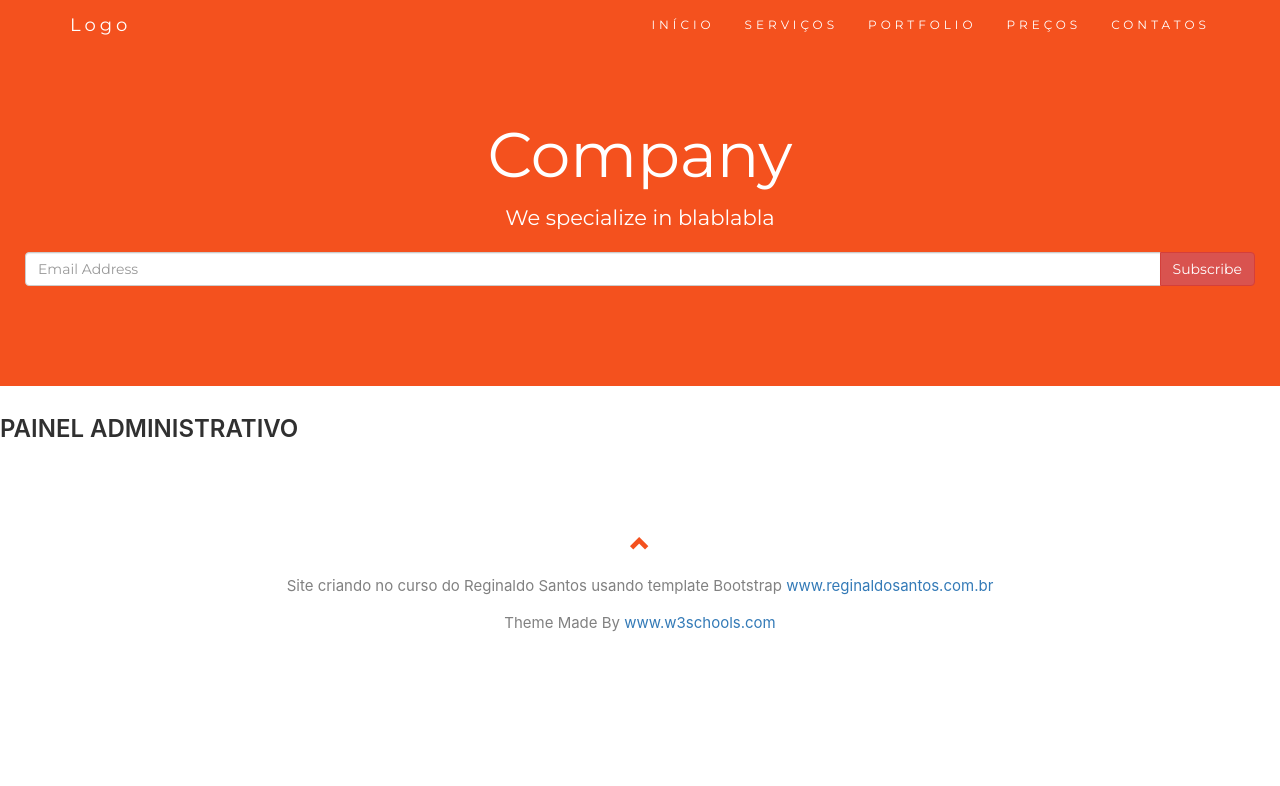
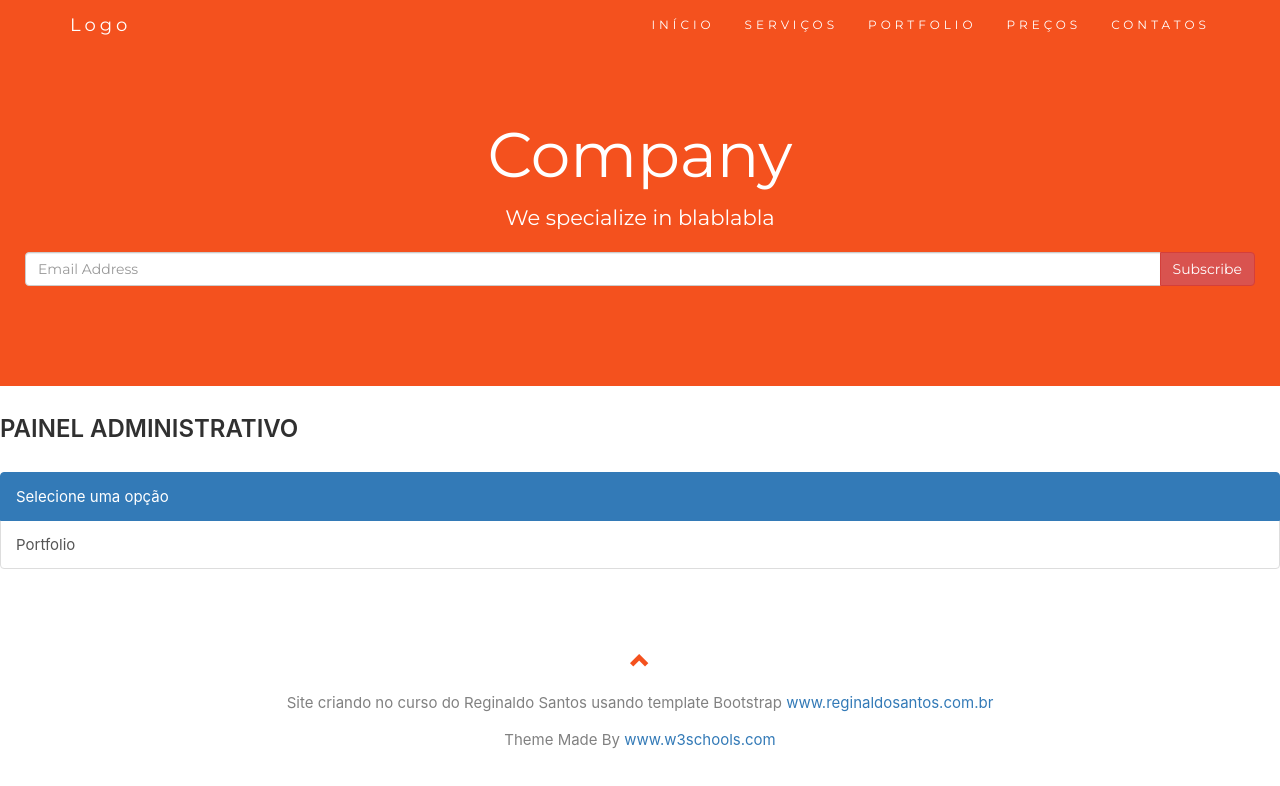
Before and after one commit to ederpbj/company, a React (Create React App) app: page /admin in a window 1280 px wide. Shown: the top 786 px of the page. Built offline with nearby package versions, Linux system fonts and the light colour scheme.

Commit message:
Criados AdminMenu e AdminPortfolio

```diff
--- a/src/admin/Admin.js
+++ b/src/admin/Admin.js
@@ -1,4 +1,8 @@
 import React, { Component } from 'react';
+import {Route} from 'react-router-dom';
+
+import AdminMenu from './AdminMenu';
+import AdminPortfolio from './AdminPortfolio';
 
 class Admin extends Component{
     constructor(props){
@@ -7,7 +11,14 @@
 
     render(){
         return(
-            <h2>Painel Administrativo</h2>
+            <div>
+                <h2>Painel Administrativo</h2>
+                <Route path={`/`} component={AdminMenu} />
+                <Route path={`${this.props.match.url}/portfolio`} component={AdminPortfolio} />
+
+                {/*<p>{JSON.stringify(this.props)}</p> */}
+            </div>
+
         );
     }
 }
--- /dev/null
+++ b/src/admin/AdminMenu.js
@@ -0,0 +1,17 @@
+import React from 'react'
+
+const AdminMenu = props =>{
+    return(
+        <div>
+            <div className="list-group">
+                <a href="#" className="list-group-item list-group-item-action active">
+                    Selecione uma opção
+                </a>
+                <a href="#" className="list-group-item list-group-item-action">Portfolio</a>
+
+            </div>
+        </div>
+    )
+}
+
+export default AdminMenu
--- /dev/null
+++ b/src/admin/AdminPortfolio.js
@@ -0,0 +1,17 @@
+import React, {Component} from 'react'
+
+class AdminPortfolio extends Component{
+    constructor(props){
+        super(props)
+    }
+
+    render(){
+        return(
+            <div>
+                <h2>Portfolio - área administrativa</h2>
+            </div>
+        )
+    }
+}
+
+export default AdminPortfolio
```
Also changed, not shown: 1 other file (tests, documents, lock files or other folders).
